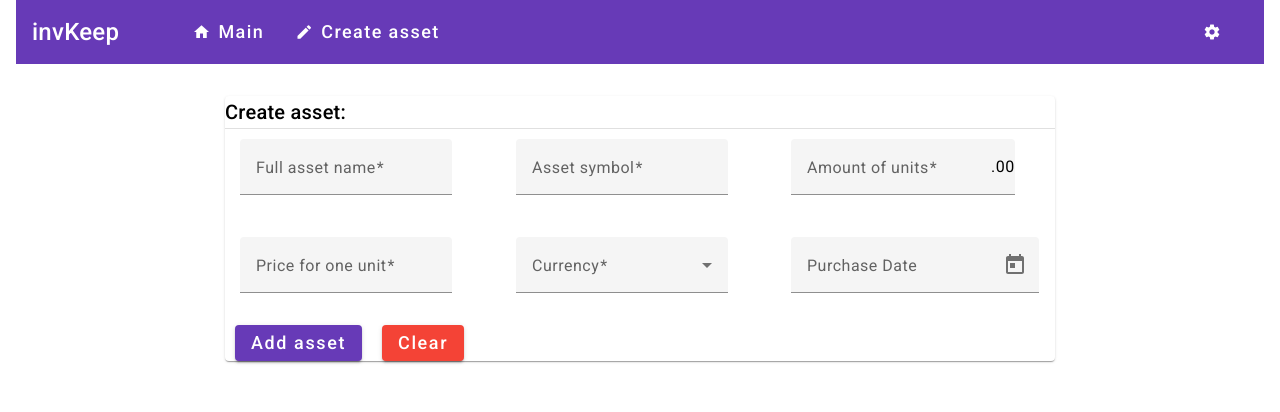
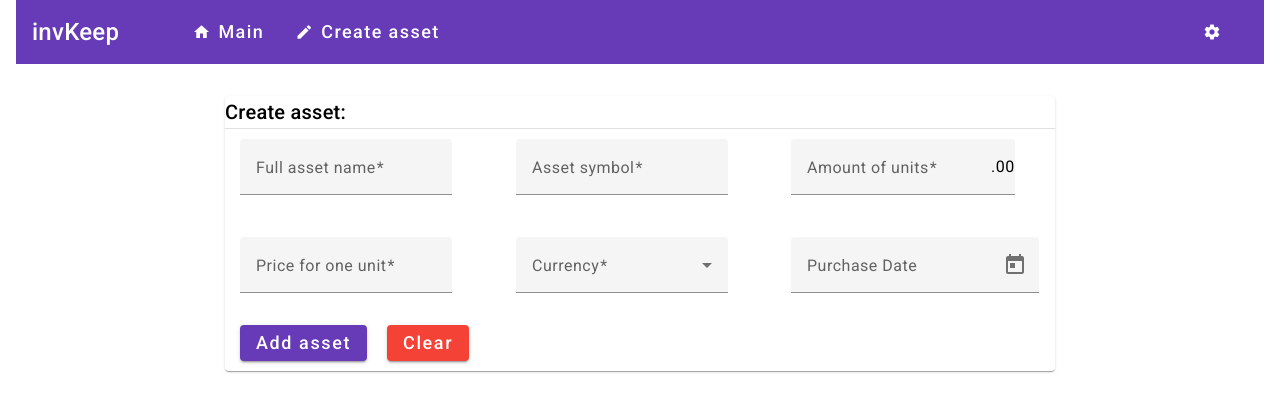
Before and after one commit to PPat93/invKeep, an Angular app in the folder invKeepFrontend/: page /create in a window 1280 px wide. Shown: the top 412 px of the page. Built offline with nearby package versions, Linux system fonts and the light colour scheme.

Commit message:
v0.08.04 - fix utility buttons layout on create/edit page

```diff
--- a/invKeepFrontend/src/app/components/asset-create/asset-create.component.html
+++ b/invKeepFrontend/src/app/components/asset-create/asset-create.component.html
@@ -63,7 +63,7 @@
         </div>
       </div>
     </div>
-    <div class="create-buttons">
+    <div class="utility-buttons">
       <button [disabled]="" data-cy="submit" mat-raised-button color="primary" type="submit">
         {{assetButton}}
       </button>
--- a/invKeepFrontend/src/app/components/asset-create/asset-create.component.scss
+++ b/invKeepFrontend/src/app/components/asset-create/asset-create.component.scss
@@ -37,9 +37,13 @@ mat-card button {
   font-family: Roboto, "Helvetica Neue", sans-serif;
 }
 
-.create-buttons button {
+.utility-buttons button {
   display: inline-block;
   font-size: large;
+}
+
+.utility-buttons{
+  margin:auto auto 10px 5px;
 }
 
 .fields-wrapper {
```
